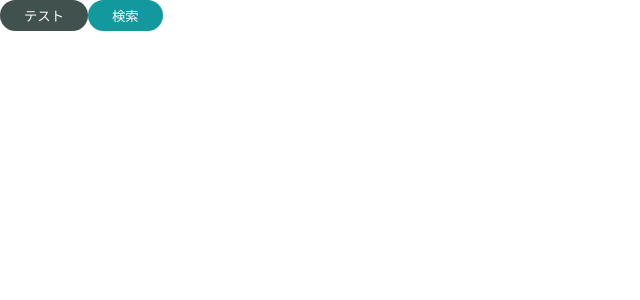
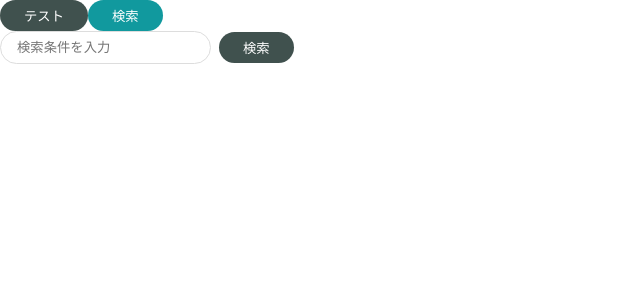
Before and after one commit to budou114/react_sample4, a React (Create React App) app: page / in a window 1280 px wide. Shown: the top 300 px of the page, without its empty margins (0-640 px from the left). Built offline with nearby package versions, Linux system fonts and the light colour scheme.

Commit message:
Moleculeの作成

```diff
--- a/src/App.js
+++ b/src/App.js
@@ -1,11 +1,14 @@
 import { PrimaryButton } from './components/atoms/button/PrimaryButton';
 import { SecondaryButton } from './components/atoms/button/SecondaryButton';
+import { SearchInput } from './components/molecures/SearchInput';
 
 export default function App() {
   return (
     <div className='App'>
       <PrimaryButton>テスト</PrimaryButton>
       <SecondaryButton>検索</SecondaryButton>
+      <br />
+      <SearchInput />
     </div>
   );
 };
--- /dev/null
+++ b/src/components/atoms/input/Input.jsx
@@ -0,0 +1,14 @@
+import styled from "styled-components";
+
+export const Input = (props) => {
+  const { placeholder = ""} = props;
+
+  return <SInput type="teext" placeholder={ placeholder } />
+}
+
+const SInput = styled.input`
+  padding: 8px 16px;
+  border: solid #ddd 1px;
+  border-radius: 9999px;
+  outline: none;
+`;
--- /dev/null
+++ b/src/components/molecures/SearchInput.jsx
@@ -0,0 +1,24 @@
+import styled from "styled-components";
+
+import { PrimaryButton } from "../atoms/button/PrimaryButton";
+import { Input } from "../atoms/input/Input";
+
+export const SearchInput = () => {
+  return (
+    <Scontainer>
+      <Input placeholder="検索条件を入力" />
+      <SButtonWrapper>
+        <PrimaryButton>検索</PrimaryButton>
+      </SButtonWrapper>
+    </Scontainer>
+  );
+};
+
+const Scontainer = styled.div`
+  display: flex;
+  align-items: center;
+`;
+
+const SButtonWrapper = styled.div`
+  padding-left: 8px;
+`;
```
